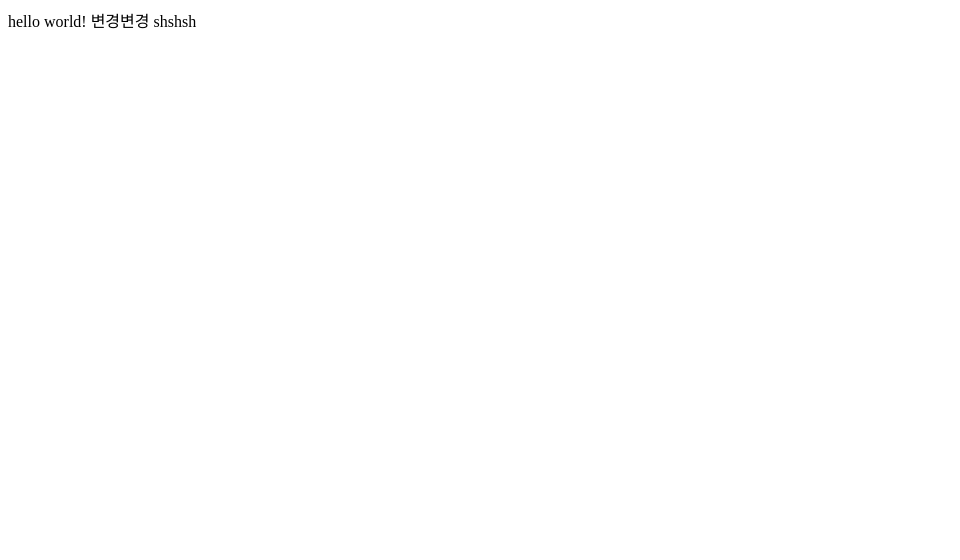
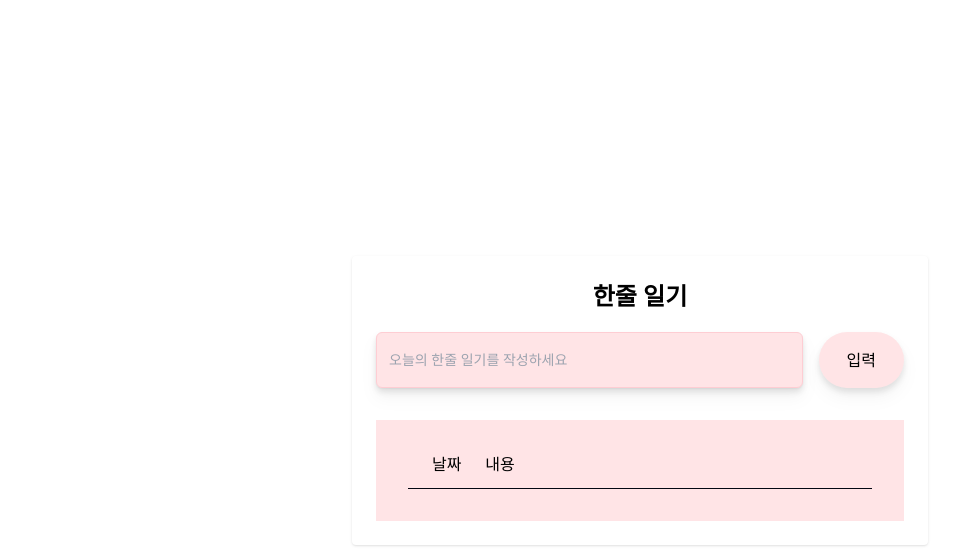
Before and after one commit to JAVA-ggwak-java/kyeongseon-react-mini-project, a React (Create React App) app: page / in a window 1280 px wide. Shown: the top 560 px of the page, without its empty margins (0-960 px from the left). Built offline with nearby package versions, Linux system fonts and the light colour scheme.

Commit message:
ver1 create, delete 기능 완료

```diff
--- a/package.json
+++ b/package.json
@@ -9,6 +9,7 @@
     "react": "^18.2.0",
     "react-dom": "^18.2.0",
     "react-scripts": "5.0.1",
+    "uuid": "^9.0.0",
     "web-vitals": "^2.1.4"
   },
   "scripts": {
@@ -34,5 +35,8 @@
       "last 1 firefox version",
       "last 1 safari version"
     ]
+  },
+  "devDependencies": {
+    "tailwindcss": "^3.3.2"
   }
 }
--- a/src/App.css
+++ b/src/App.css
@@ -1,3 +1,14 @@
-.App {
+@tailwind base;
+@tailwind components;
+@tailwind utilities;
+
+@layer base {
+  h1 {
+    @apply text-2xl font-semibold
+    ;
+  }
+  h2 {
+    @apply text-xl;
+  }
 
 }
--- a/src/App.js
+++ b/src/App.js
@@ -1,10 +1,77 @@
+import React, {useState, useCallback} from "react";
+import { v4 as uuidv4 } from 'uuid';
+import './App.css';
+import Form from "./components/Form";
+import List from "./components/List";
 
-import './App.css';
+// const initiaMyDiary = localStorage.getItem("Diary") ? JSON.parse(localStorage.getItem("Diary")):[];
 
 function App() {
+
+  // const[DiaryData, setDiaryData] = useState(initiaMyDiary);
+  let[DiaryData, setDiaryData] = useState([
+    // {
+    //   id:"1",
+    //   date:"7/1",
+    //   content: "오늘은 피부과를 갔다"
+    // },
+    // {
+    //   id:"2",
+    //   date:"7/2",
+    //   content: "오늘은 용산를 갔다"
+    // }
+
+  ]);
+  const[value, setValue] = useState("");
+
+
+
+  // const handleClick = useCallback((id) => {
+  //   let newDiaryData = DiaryData.filter((data) => data.id !== id); //id가 같다면 삭제하도록
+  //   setDiaryData(newDiaryData);
+  //   // console.log('newDiaryData',newDiaryData);
+  //   // localStorage.setItem('Diary', JSON.stringify(newDiaryData));
+  //   },
+  //   [DiaryData]
+  //   )
+  const handleClick = (id)=>{
+    console.log("handleClick", id);
+    let newDiaryData = DiaryData.filter((data) => data.id !== id);
+    setDiaryData(newDiaryData);
+    console.log('newDiaryData', newDiaryData);
+  }
+
+    const handleSubmit = (e) =>{
+      e.preventDefault();
+      let date = new Date();
+      const month = date.getMonth() +1 ;
+      const day = date.getDate();
+      //새로운 일기
+      let newDiary = {
+        //날짜 내용
+        id : uuidv4(),
+        date : `${month}/${day}`,
+        content : value,
+      };
+      console.log(newDiary)
+      //setter에서 이전 state를 가지고 오기 위해서 인수에 함수를 이용 prev : 이전 데이터, 새로운 데이터
+      setDiaryData(prev =>
+        [...prev, newDiary]
+        );
+      //   localStorage.setItem('DiaryData', JSON.stringify([...DiaryData, newDiary]));
+      setValue("");
+    }
+
+
   return (
-    <div>
-      hello world! 변경변경 shshsh
+    <div className="flex items-center justify-center w-screen h-screen bg-white">
+      <div className="w-full p-6 m-4 rounded shadow md:w-3/4 md:max-w-xl lg:w-3/4">
+        <div className = "flex mb-5 justify-center">
+          <h1>한줄 일기</h1>
+        </div>
+        <Form handleSubmit={handleSubmit} value={value} setValue={setValue}/>
+        <List handleClick={handleClick} DiaryData={DiaryData} setDiaryData={setDiaryData}/>
+      </div>
     </div>
   );
 }
--- /dev/null
+++ b/src/components/Form.css
@@ -0,0 +1,10 @@
+.diary-input{
+  width:250px;
+  height: 30px;
+  padding:0px;
+}
+.diary-submit{
+  height: 30px;
+  margin-left: 10px;
+
+}
--- /dev/null
+++ b/src/components/Form.js
@@ -0,0 +1,32 @@
+import React from 'react'
+import './Form.css'
+const Form = ({value, setValue, handleSubmit}) => {
+
+  const handleChange = (e) => {
+    setValue(e.target.value);
+  }
+
+
+  return (
+    <form onSubmit={handleSubmit} className='flex space-x-4 mb-8'>
+      <input
+        type="text"
+        name="diary"
+        placeholder='오늘의 한줄 일기를 작성하세요'
+        onChange={handleChange}
+        className='w-5/6 h-14 indent-3 bg-rose-100
+        focus:outline-none focus:border-rose-300 border
+        border-rose-200  rounded-md text-sm shadow-sm drop-shadow-lg'
+        value={value}
+        />
+        <input
+          type="submit"
+          value="입력"
+          className='h-14 w-1/6 rounded-full bg-rose-100 hover:bg-rose-200
+          drop-shadow-lg'
+          />
+    </form>
+  )
+}
+
+export default Form
--- /dev/null
+++ b/src/components/List.js
@@ -0,0 +1,30 @@
+import React from 'react'
+
+const List = ({handleClick, DiaryData, setDiaryData}) => {
+
+
+
+  return (
+    <div className='bg-rose-100 p-8'>
+      <div className='flex mb-3 '>
+        <span className='w-1/6 text-center'>날짜</span><span className='w-5/6 text-left'>내용</span>
+      </div>
+      <hr className='bg-gray-950 h-px border-0'/>
+    { DiaryData.map((data) => (
+      <div key={data.id} className='flex mt-3 '>
+        <span className='w-1/6 text-center'>{data.date}</span>
+        <span className='w-4/6 text-left'>
+          {data.content}
+        </span>
+        <button className="w-1/6" onClick={() => handleClick(data.id)}>
+          삭제
+        </button>
+
+
+      </div>
+      ))}
+    </div>
+  )
+}
+
+export default List
--- a/src/index.css
+++ /dev/null
@@ -1,13 +0,0 @@
-body {
-  margin: 0;
-  font-family: -apple-system, BlinkMacSystemFont, 'Segoe UI', 'Roboto', 'Oxygen',
-    'Ubuntu', 'Cantarell', 'Fira Sans', 'Droid Sans', 'Helvetica Neue',
-    sans-serif;
-  -webkit-font-smoothing: antialiased;
-  -moz-osx-font-smoothing: grayscale;
-}
-
-code {
-  font-family: source-code-pro, Menlo, Monaco, Consolas, 'Courier New',
-    monospace;
-}
--- /dev/null
+++ b/tailwind.config.js
@@ -0,0 +1,8 @@
+/** @type {import('tailwindcss').Config} */
+module.exports = {
+  content: ["./src/**/*.{html,js}"],
+  theme: {
+    extend: {},
+  },
+  plugins: [],
+}
```
Also changed, not shown: 1 other file (tests, documents, lock files or other folders).
